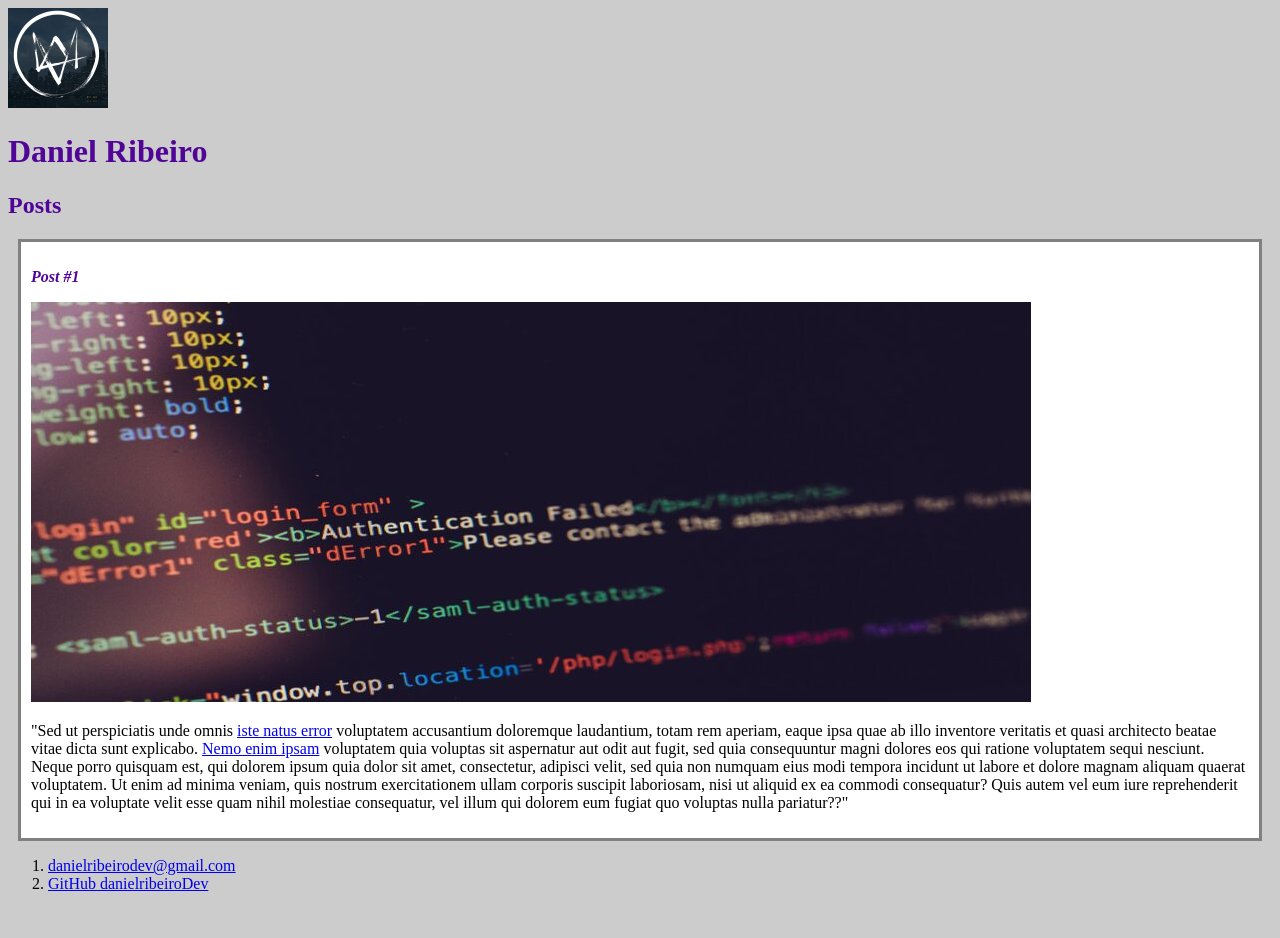
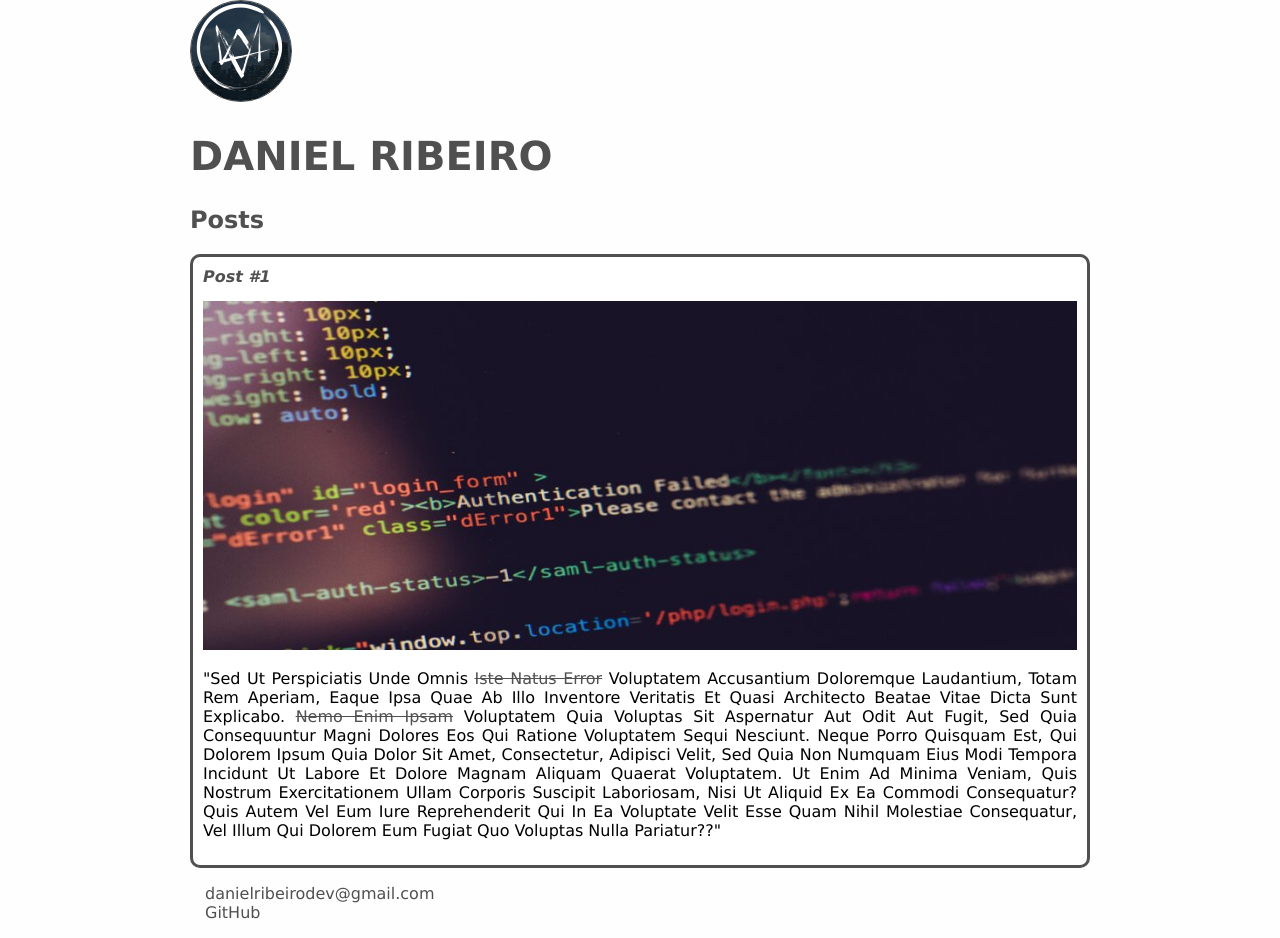
Before and after one commit to danielribeiroDev/SantanderBootCamp-FullStack, a plain HTML site: page html-css/index.html in a window 1280 px wide. Before the commit the page ends 909 px from the top, so only its background shows below. Drawn offline with Linux system fonts and the light colour scheme.

Commit message:
Formatando web page para melhor visualização de conteúdo

```diff
--- a/html-css/index.html
+++ b/html-css/index.html
@@ -9,7 +9,7 @@
 
 <body>
     <header>
-        <img src="perfil-html.png" alt="Avatar de Daniel Ribeiro">
+        <img class="perfil" src="perfil-html.png" alt="Avatar de Daniel Ribeiro">
         <h1 id="title">Daniel Ribeiro</h1>
     </header>
     <section>
@@ -19,10 +19,10 @@
         <article class="post">
             <header>
                 <h3 class="post_title">Post #1</h3>
-                <img src="html2-refactor.jpg" alt="Código Html">
+                <img class ="post_img" src="html2-refactor.jpg" alt="Código Html">
 
             </header>
-            <p>
+            <p class="post_content">
                 "Sed ut perspiciatis unde omnis <a href="https://github.com/danielribeiroDev/SantanderBootCamp-FullStack"
                 target="_blank">iste natus error</a>
                 voluptatem accusantium doloremque laudantium,
@@ -38,14 +38,14 @@
         </article>
     </section>
     <footer>
-        <ol>
+        <ul class="contacts_list">
             <li>
                 <a href="mailto:danielribeirodev@gmail.com" target="_blank">danielribeirodev@gmail.com</a>
             </li>
             <li>
-                <a href="https://github.com/danielribeiroDev" target="_blank">GitHub danielribeiroDev</a>
+                <a href="https://github.com/danielribeiroDev" target="_blank">GitHub</a>
             </li>
-        </ol>
+        </ul>
     </footer>
 </body>
 
--- a/html-css/style.css
+++ b/html-css/style.css
@@ -1,23 +1,61 @@
 body {
-    background: #ccc
+    background: rgb(255, 254, 254);
+    font-family: Verdana;
+    max-width: 900px;
+    margin: auto;
 }
 
 #title, .subtitle, .post_title {
-    color:rgb(80, 5, 151)
+    color:rgb(80, 80, 80)
+}
+
+#title{
+    font-size: 40px;
+    text-transform: uppercase;
+}
+
+a{
+    text-decoration: line-through;
+    color: rgb(80, 80, 80);
 }
 
 .post_title{
     font-size: 16px;
     font-style: italic;
+    margin: 0;
+    margin-bottom: 15px;
 }
 
 .post{
     background: #fff;
     padding: 10px;
-    border: 3px solid grey;
-    margin: 10px;
+    border: 3px solid rgb(80, 80, 80) ;
+    margin: 0;
+    border-radius: 10px;
 }
 
-.img{
-    border: purple;
+.perfil{
+    border: 1px solid rgb(80, 80, 80);
+    border-radius: 50%;
 }
+
+.post_content{
+    margin: 0;
+    margin-bottom: 15px;
+    text-transform: capitalize;
+    text-align: justify;
+}
+
+.post_img{
+    margin-bottom: 15px;
+    width: 100%;
+}
+
+.contacts_list{
+    list-style-type: none;
+    padding-left: 15px;
+}
+
+.contacts_list li a{
+    text-decoration: none;
+}
```
